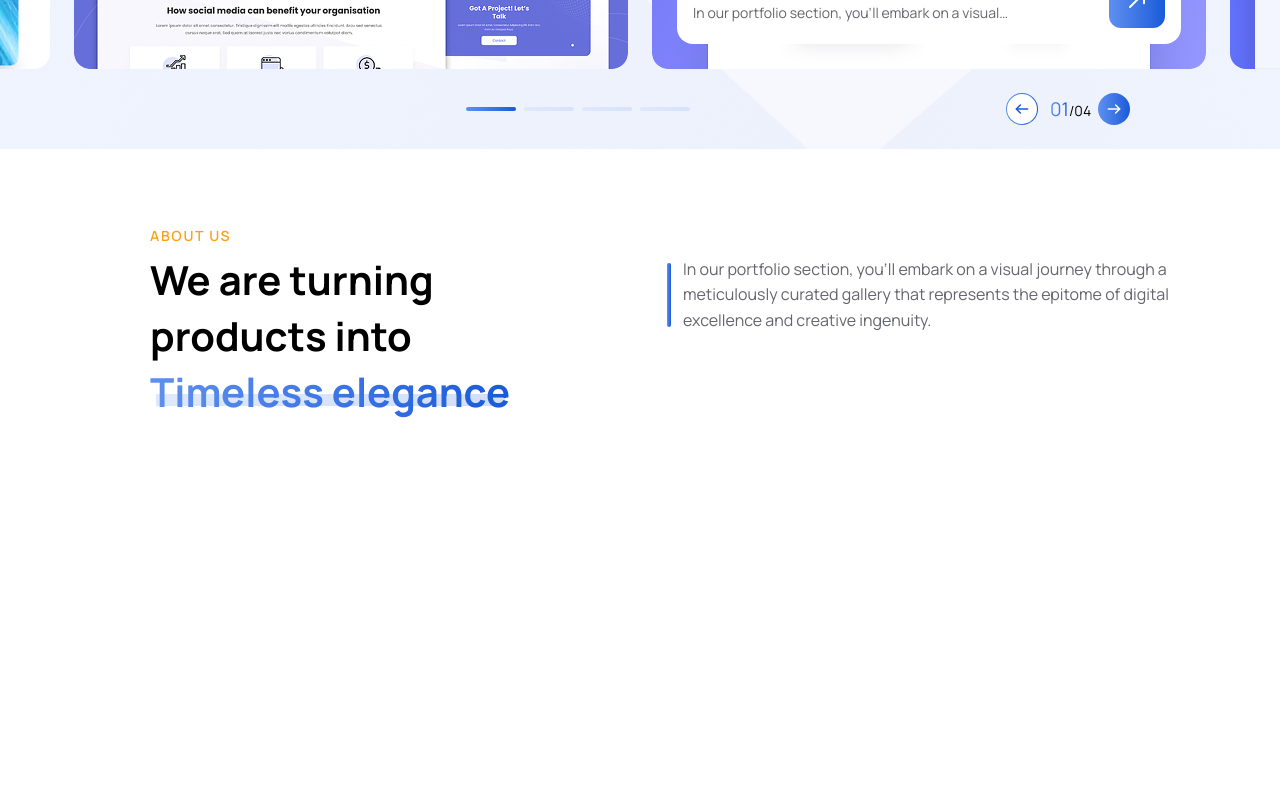
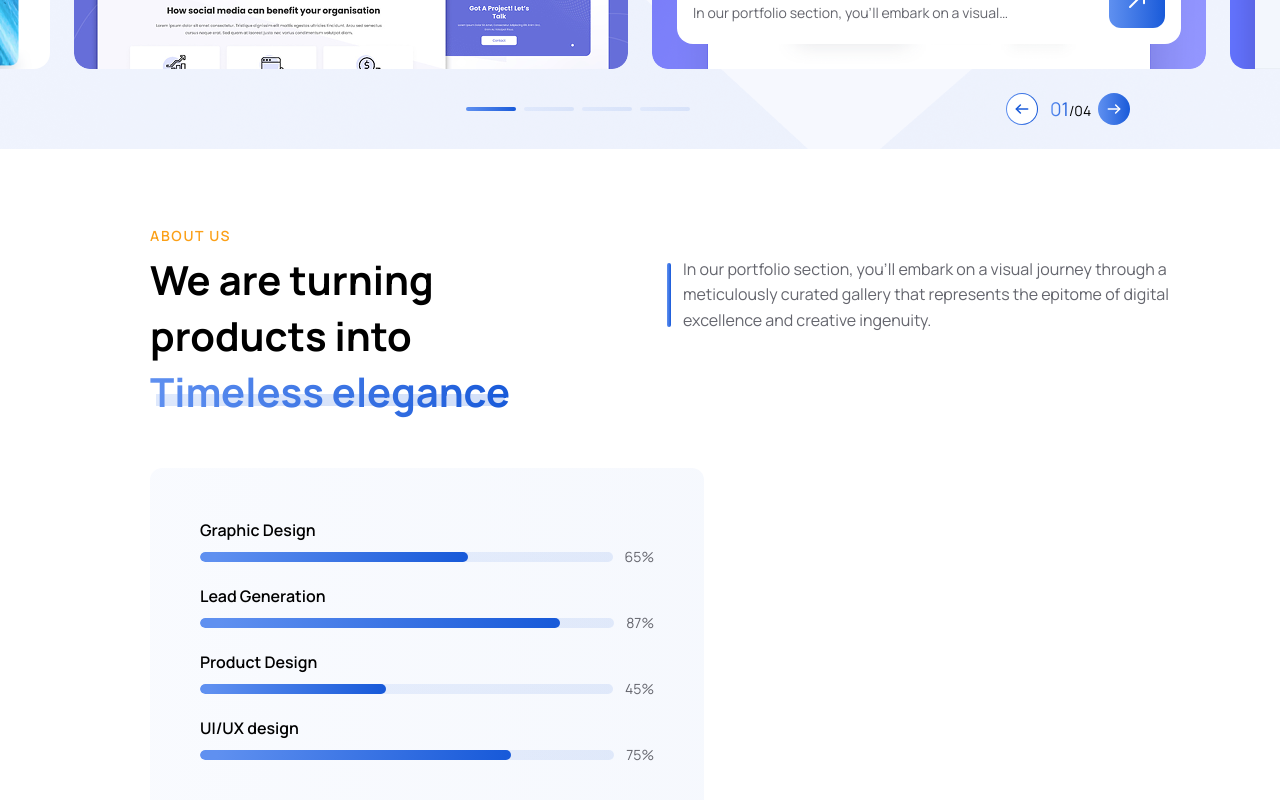
Before and after one commit to MdMuzahid07/WebWhiz, a Next.js app: page / in a window 1280 px wide. Shown: the part 1370-2170 px from the top of the page. Before the commit the page ends 1866 px from the top, so only its background shows below. Built offline with nearby package versions, Linux system fonts and the light colour scheme.

Commit message:
skill section

```diff
--- a/src/components/main/home/AboutUsSection.tsx
+++ b/src/components/main/home/AboutUsSection.tsx
@@ -1,4 +1,12 @@
 import Image from "next/image";
+
+const skills = [
+    { name: "Graphic Design", percentage: 65 },
+    { name: "Lead Generation", percentage: 87 },
+    { name: "Product Design", percentage: 45 },
+    { name: "UI/UX design", percentage: 75 },
+]
+
 
 export default function AboutUsSection() {
     return (
@@ -53,12 +61,27 @@ export default function AboutUsSection() {
 
 
 
+                <div className="mt-[48px] flex gap-[24px] xl:gap-[32px]">
+                    <div className="w-[554px] h-[348px] rounded-[12px] bg-gradient-to-r from-primary-start/4 to-primary-end/4 p-[50px]">
+
+                        {
+                            skills?.map((skill, index) => (
+                                <div key={index} className="mb-[16px]">
+                                    <div className="text-[16px] font-semibold leading-[150%] mb-[4px]">{skill?.name}</div>
+                                    <div className="flex items-center w-[454px] h-[22px] gap-[12px]">
+                                        <div className="flex-grow h-[10px] bg-[linear-gradient(99deg,rgba(95,144,240,0.10)_5.67%,rgba(24,90,217,0.10)_98.08%)] rounded-full overflow-hidden">
+                                            <div className="h-full bg-[linear-gradient(99deg,#5F90F0_5.67%,#185AD9_98.08%)] rounded-full" style={{ width: `${skill.percentage}%` }} />
+                                        </div>
+                                        <p className="text-[14px] leading-[160%] text-body">{skill?.percentage}%</p>
+                                    </div>
+                                </div>
+                            ))
+                        }
+                    </div>
+                </div>
 
 
             </div>
-
-
-
         </section>
     )
 }
```
